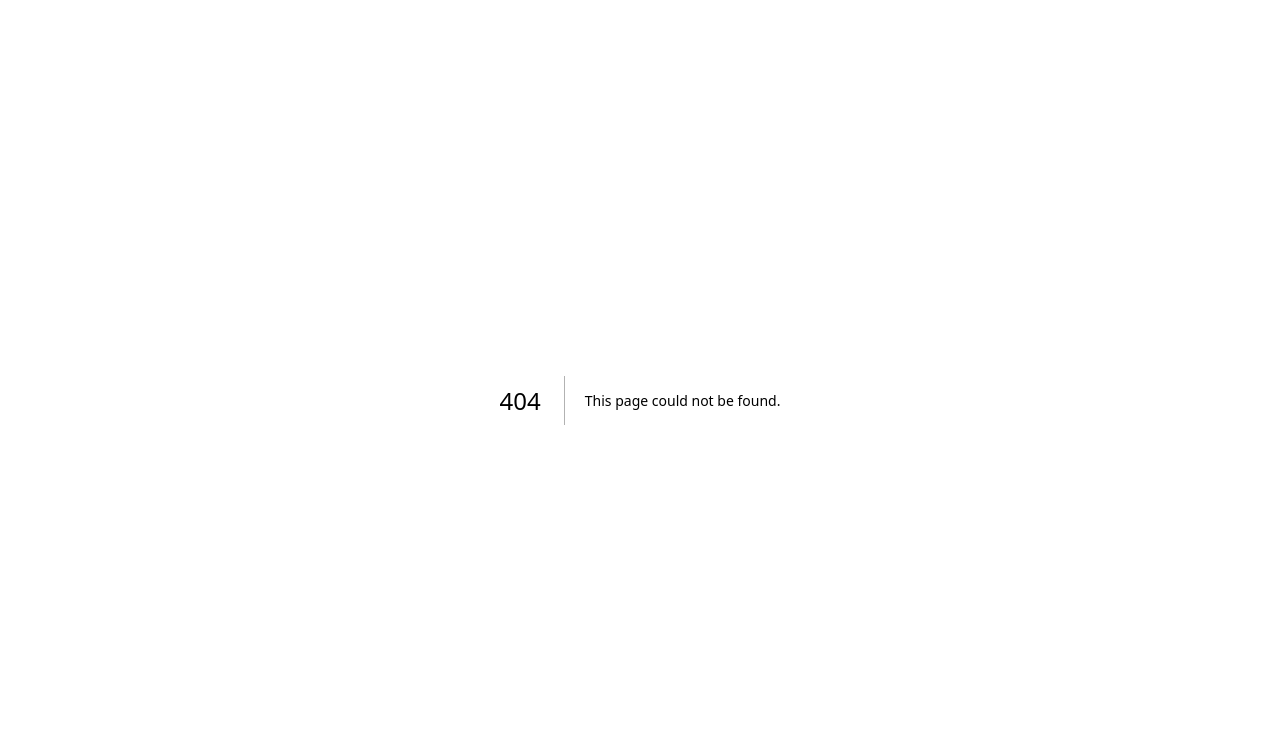
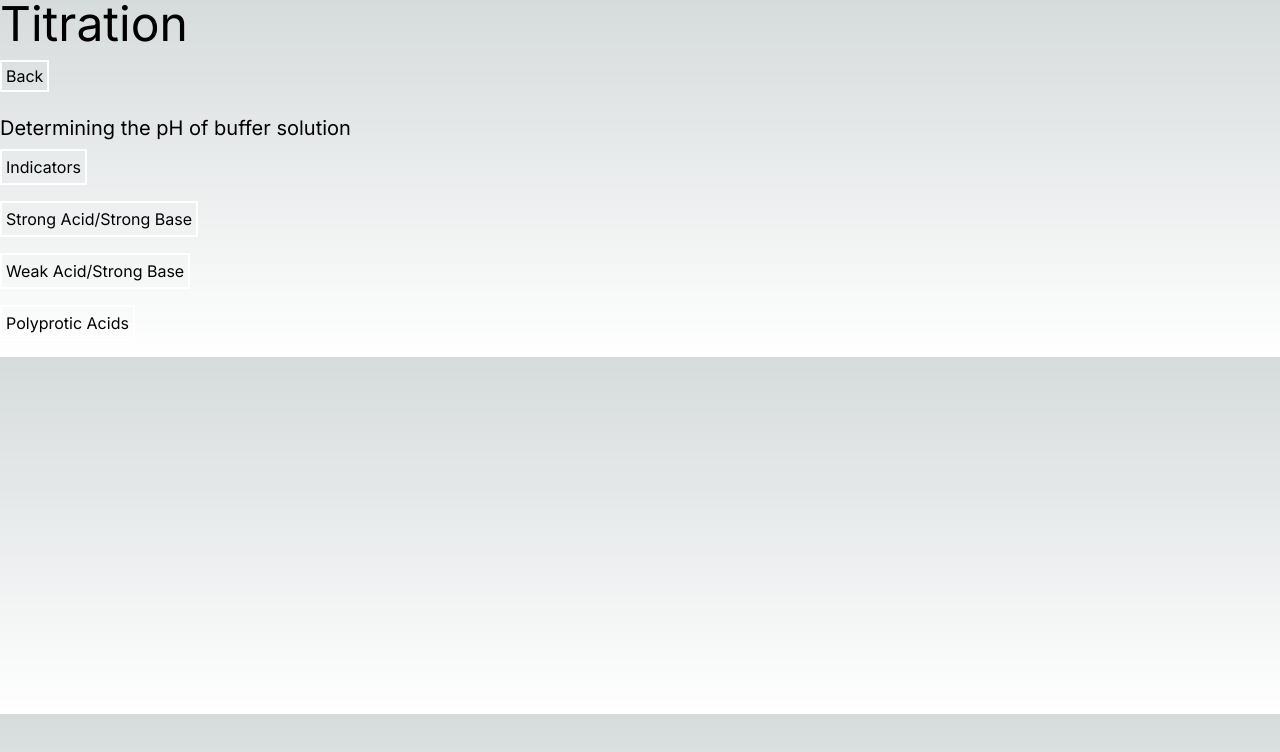
Before and after one commit to polyqubit/polyqubit.github.io, a Next.js app: page /titration in a window 1280 px wide. Before the commit this address had no page. Shown: the top 752 px of the page. Built offline with nearby package versions, Linux system fonts and the light colour scheme.

Commit message:
titration setup

```diff
--- a/app/globals.css
+++ b/app/globals.css
@@ -45,6 +45,12 @@ body {
     @apply leading-relaxed;
     @apply pb-8;
   }
+  .button {
+    @apply border-2;
+    @apply border-white;
+    @apply h-9;
+    @apply p-1;
+  }
 }
 
 @layer base {
--- a/app/page.tsx
+++ b/app/page.tsx
@@ -13,6 +13,9 @@ export default function Home() {
         <li>
           <Link className="link" href="/phcalc">pH Calculations</Link>
         </li>
+        <li>
+          <Link className="link" href="/titration">Titration</Link>
+        </li>
       </ul>
     </main>
   );
--- a/app/phcalc/page.tsx
+++ b/app/phcalc/page.tsx
@@ -13,6 +13,7 @@ export default function Home() {
             <p className="para pb-1">
                 Determining the pH of buffer solution
             </p>
+            <div className="pl-5">
                 <div className="para max-w-screen-lg pb-1">
                     <div className="text-2xl"><Latex strict>$K_a=$${"[H^+][A^-]"}\over{"[HA]"}$</Latex><text className="text-xl">(definition of equilibrium constant)</text></div>
                     All concentrations measured at <u><strong>equilibrium</strong></u>
@@ -23,9 +24,11 @@ export default function Home() {
                 <div className="para max-w-screen-lg">
                     <div className="text-2xl"><Latex strict>$pH=pK_a-log$${"[HA]"}\over{"[A^-]"}$</Latex></div>
                 </div>
+            </div>
             <p className="para pb-1 max-w-screen-lg">
                 Determining the pH of a buffer solution + acid(similar for base)
             </p>
+            <div className="pl-5">
                 <p className="para pb-1 max-w-xl">
                     The acid(HX) added ionizes to <Latex>$H^+$ and $X^-$</Latex>, <Latex>$mol$ $H^+$</Latex> can be
                     found from the acid&apos;s equilibrium expression
@@ -39,6 +42,7 @@ export default function Home() {
                 <p className="para pb-1 max-w-xl">
                     Calculate the pH of the solution with the above equation
                 </p>
+                </div>
         </main>
     );
 }
--- /dev/null
+++ b/app/titration/page.tsx
@@ -0,0 +1,30 @@
+import Image from "next/image";
+import Link from "next/link";
+
+export default function Home() {
+    return (
+        <main>
+            <p className="text-5xl h-16">Titration</p>
+            <div className="h-12">
+                <Link className="border-2 border-white p-1" href="/">Back</Link>
+            </div>
+            <p className="para pb-1">
+                Determining the pH of buffer solution
+            </p>
+            <ul>
+                <li>
+                    <button className="button">Indicators</button>
+                </li>
+                <li>
+                    <button className="button">Strong Acid/Strong Base</button>
+                </li>
+                <li>
+                    <button className="button">Weak Acid/Strong Base</button>
+                </li>
+                <li>
+                    <button className="button">Polyprotic Acids</button>
+                </li>
+            </ul>
+        </main>
+    );
+}
```
Lines whose indentation alone changed are shown as unchanged.
